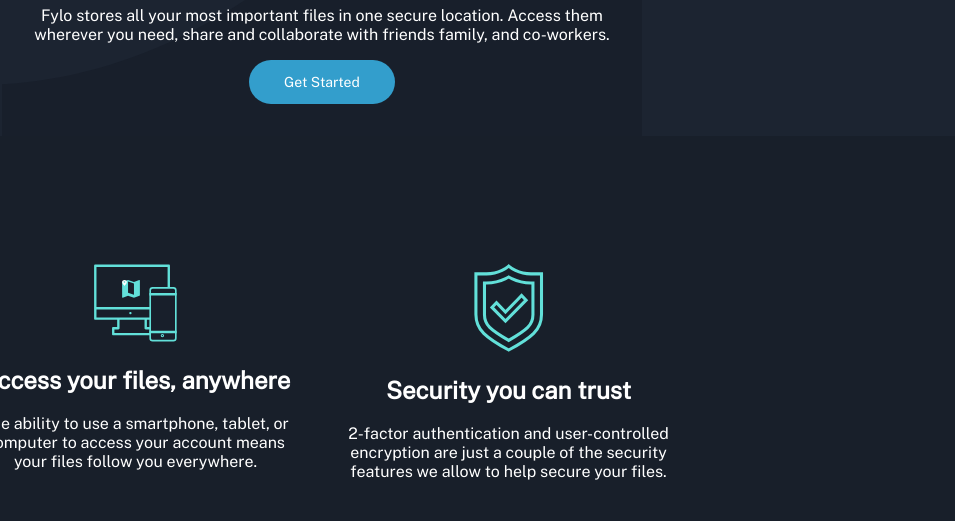
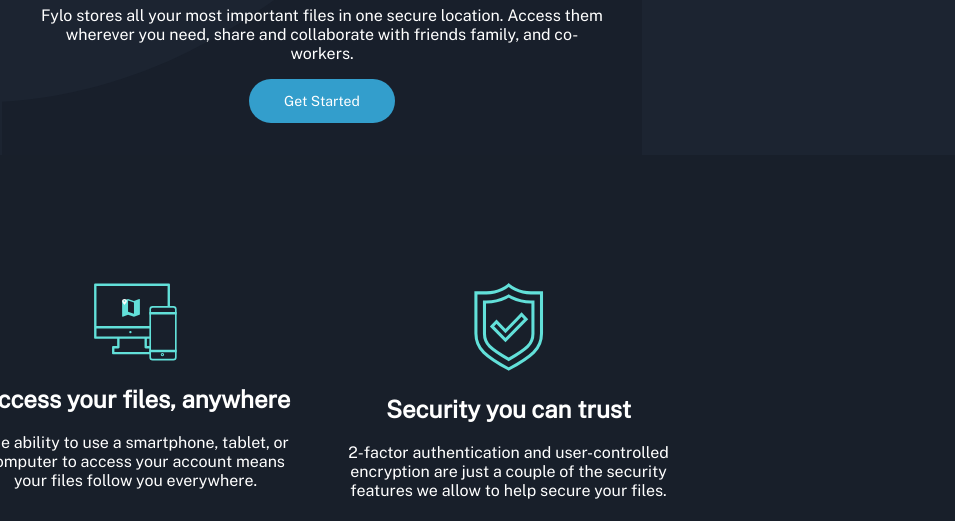
Before and after one commit to khumbostrait/Fylo, a plain HTML site: page index.html in a window 1280 px wide. Shown: the part 579-1100 px from the top of the page, without its empty margins (318-1273 px from the left). Drawn offline with nearby package versions, Linux system fonts and the light colour scheme.

```diff
--- a/app/scss/_header.scss
+++ b/app/scss/_header.scss
@@ -63,7 +63,6 @@
       font-size: large;
     }
     &__paragraph {
-      padding: 0 20px;
       p {
         font-size: 1rem;
       }
--- a/index.html
+++ b/index.html
@@ -40,7 +40,7 @@
         <div class="introl__tittle">
           <h1>All your files in one secure location, accessible anywhere.</h1>
         </div>
-        <div class="introl__paragraph">
+        <div class="introl__paragraph container">
           <p>
             Fylo stores all your most important files in one secure location.
             Access them wherever you need, share and collaborate with friends
```
Also changed, not shown: dist/style.css, 1 other file.
